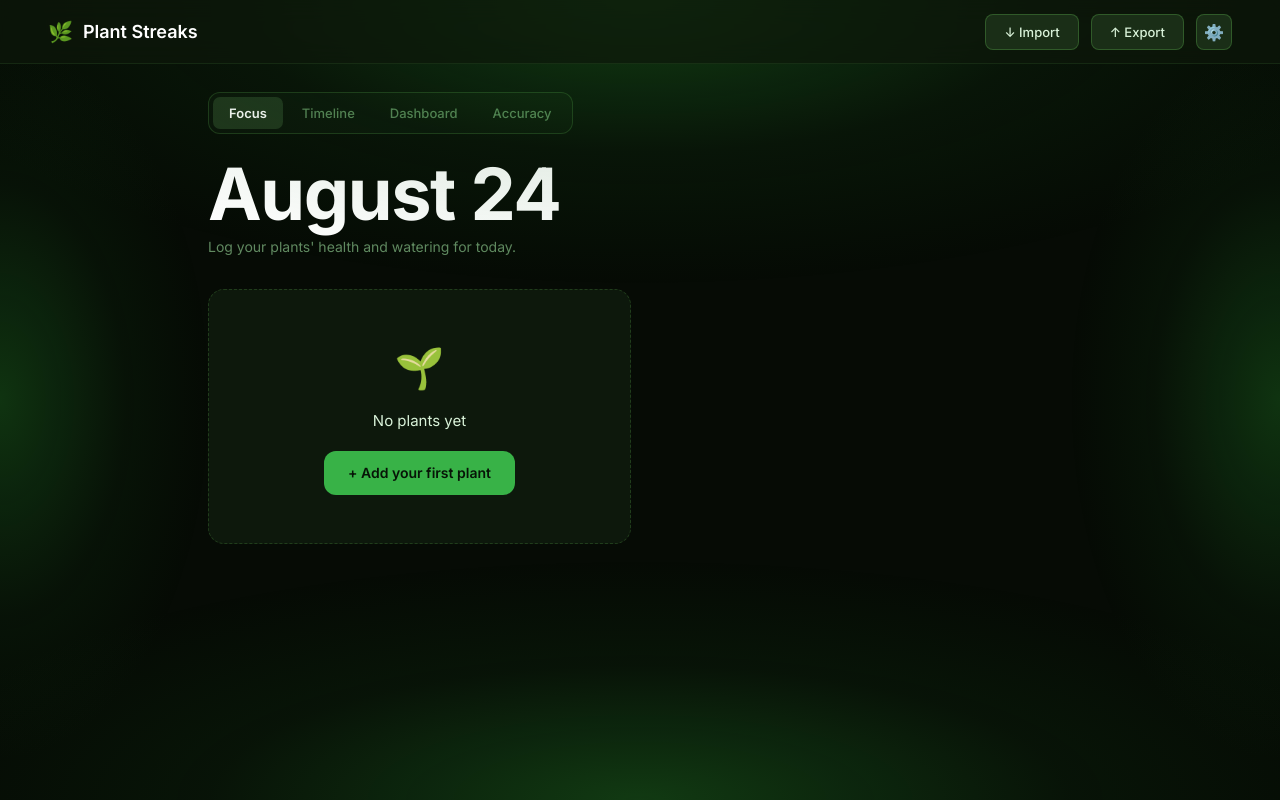
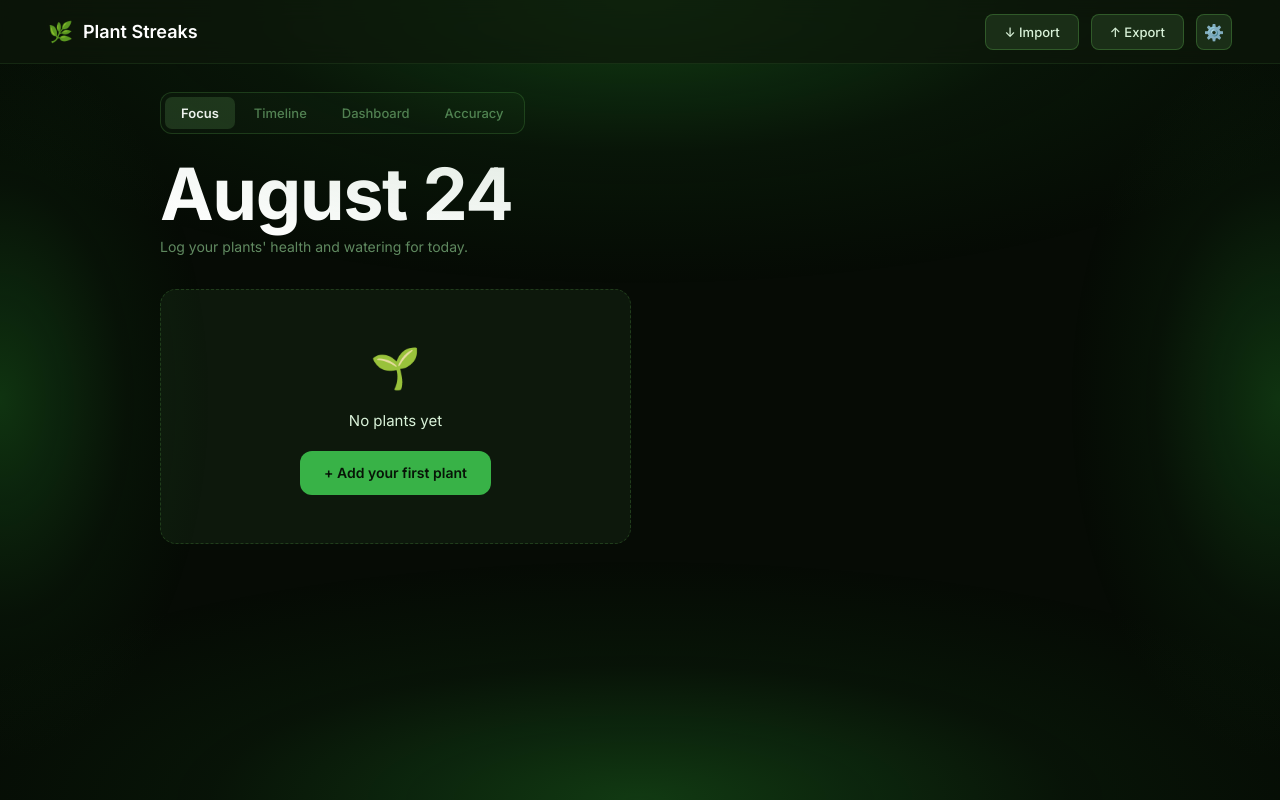
Before and after one commit to elizathescheisse/streaks-app-for-plants, a React (Vite) app in the folder apps/web/: page / in a window 1280 px wide. Built offline with nearby package versions, Linux system fonts and the light colour scheme; what @plant-streaks/core would draw is missing.

Commit message:
Widen all page content 10%, to 1056px
Follow-up to the previous 960px pass on this branch — bumping all
five pages back up slightly (960 * 1.1 = 1056px) while keeping them
in sync with each other.

```diff
--- a/apps/web/src/features/plants/pages/AccuracyView.module.css
+++ b/apps/web/src/features/plants/pages/AccuracyView.module.css
@@ -4,7 +4,7 @@
 }
 
 .container {
-  max-width: 960px;
+  max-width: 1056px;
   margin: 0 auto;
   padding: var(--space-6) var(--dash-page-x) 56px;
   display: flex;
--- a/apps/web/src/features/plants/pages/DashboardHome.module.css
+++ b/apps/web/src/features/plants/pages/DashboardHome.module.css
@@ -4,7 +4,7 @@
 }
 
 .container {
-  max-width: 960px;
+  max-width: 1056px;
   margin: 0 auto;
   padding: var(--space-6) var(--dash-page-x) 56px;
   display: flex;
--- a/apps/web/src/features/plants/pages/HomePage.module.css
+++ b/apps/web/src/features/plants/pages/HomePage.module.css
@@ -2,7 +2,7 @@
    the .main width/padding pattern in PlantListView so tabs line up with
    the content column beneath them. */
 .tabBarWrap {
-  max-width: 960px;
+  max-width: 1056px;
   width: 100%;
   margin: 0 auto;
   padding: 28px 48px 0;
--- a/apps/web/src/features/plants/pages/PlantDetailPage.module.css
+++ b/apps/web/src/features/plants/pages/PlantDetailPage.module.css
@@ -155,7 +155,7 @@
 .content {
   flex: 1;
   width: 100%;
-  max-width: 960px;
+  max-width: 1056px;
   margin: 0 auto;
   padding: 0 0 48px;
   display: grid;
--- a/apps/web/src/features/plants/pages/PlantListView.module.css
+++ b/apps/web/src/features/plants/pages/PlantListView.module.css
@@ -1,6 +1,6 @@
 .main {
   flex: 1;
-  max-width: 960px;
+  max-width: 1056px;
   width: 100%;
   margin: 0 auto;
   padding: 0 48px 48px;
```
